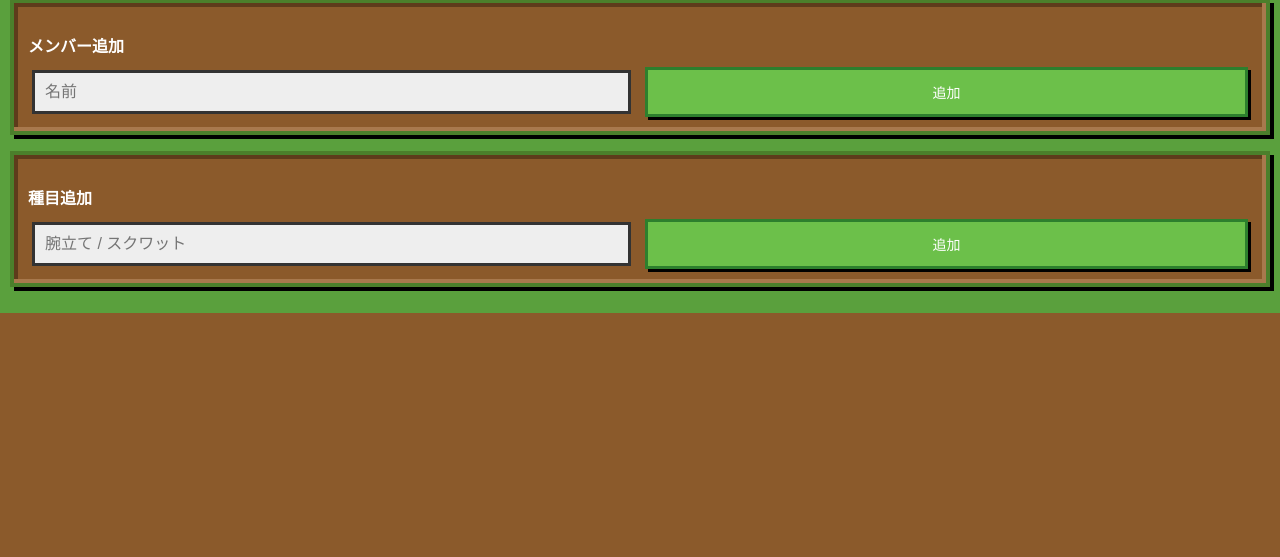
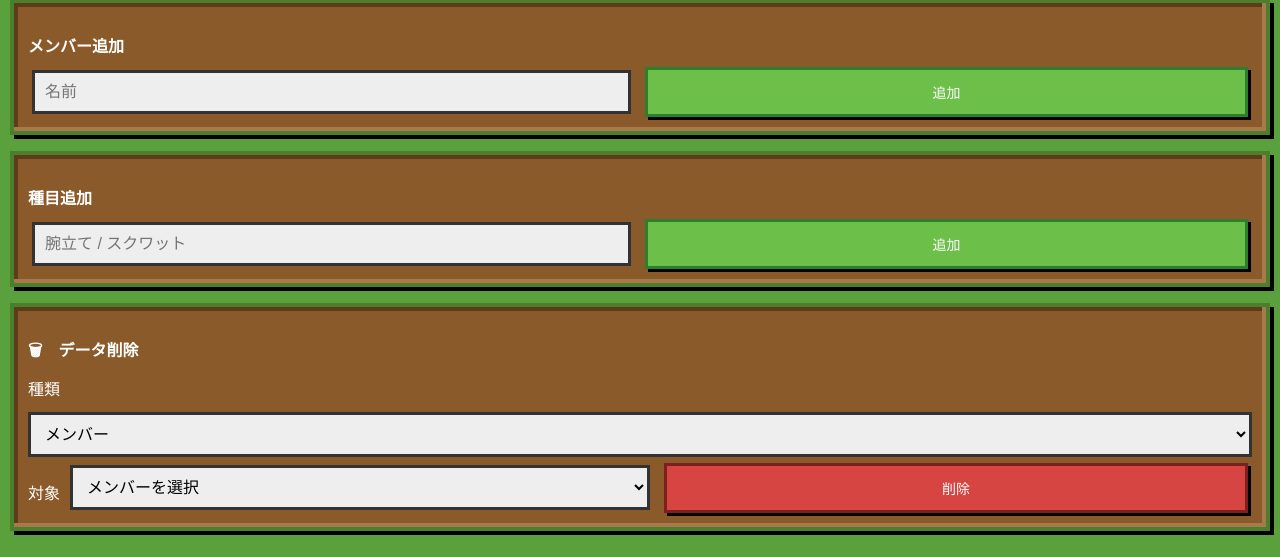
Before and after one commit to kmizuno0417-boop/family-workout-app, a Flask app: page / in a window 1280 px wide. Shown: the part 4298-4855 px from the top of the page. Before the commit the page ends 4611 px from the top, so only its background shows below. Run offline with Flask 3, Linux system fonts and the light colour scheme; data comes from the database, SQL or seed files in the repository; both versions use the stored data as it was after the commit; some web fonts are replaced.

Commit message:
member_delete_add

```diff
--- a/app.py
+++ b/app.py
@@ -403,6 +403,44 @@ def delete_workout():
 
     return "",204
 
+@app.route("/delete_member", methods=["POST"])
+def delete_member():
+
+    member_id = request.form["id"]
+
+    conn = sqlite3.connect(DB)
+    cur = conn.cursor()
+
+    # ワークアウト削除
+    cur.execute("DELETE FROM workouts WHERE member_id=?", (member_id,))
+
+    # メンバー削除
+    cur.execute("DELETE FROM members WHERE id=?", (member_id,))
+
+    conn.commit()
+    conn.close()
+
+    return redirect("/")
+
+
+@app.route("/delete_exercise", methods=["POST"])
+def delete_exercise():
+
+    exercise_id = request.form["id"]
+
+    conn = sqlite3.connect(DB)
+    cur = conn.cursor()
+
+    # ワークアウト削除
+    cur.execute("DELETE FROM workouts WHERE exercise_id=?", (exercise_id,))
+
+    # 種目削除
+    cur.execute("DELETE FROM exercises WHERE id=?", (exercise_id,))
+
+    conn.commit()
+    conn.close()
+
+    return redirect("/")
 
 if __name__=="__main__":
     app.run(host="0.0.0.0",port=5000,debug=True)
--- a/templates/index.html
+++ b/templates/index.html
@@ -214,6 +214,13 @@ button.delete{
     flex-direction: column;
     gap:6px;
     width:100%;
+}
+
+.member-delete-row{
+    display:flex;
+    align-items:center;
+    justify-content:space-between;
+    margin:6px 0;
 }
 
 @media (min-width:600px) {
@@ -495,6 +502,60 @@ style="left:{{m.progress}}%">
 </form>
 </div>
 
+<!-- データ削除 -->
+<div class="card">
+<h3>🗑 データ削除</h3>
+
+<div style="margin-bottom:6px;">種類</div>
+
+<select id="deleteType" onchange="switchDeleteTarget()">
+<option value="member">メンバー</option>
+<option value="exercise">種目</option>
+</select>
+
+<form id="deleteMemberForm" action="/delete_member" method="post">
+
+<div style="margin-top:8px;">対象</div>
+
+<select name="id">
+<option value="">メンバーを選択</option>
+{% for m in members %}
+<option value="{{m[0]}}">
+{{m[1]}}
+</option>
+{% endfor %}
+</select>
+
+<button class="delete"
+onclick="return confirm('このメンバーと全ての記録を削除しますか？')">
+削除
+</button>
+
+</form>
+
+
+<form id="deleteExerciseForm" action="/delete_exercise" method="post" style="display:none">
+
+<div style="margin-top:8px;">対象</div>
+
+<select name="id">
+<option value="">種目を選択</option>
+{% for e in exercises %}
+<option value="{{e[0]}}">
+{{e[1]}}
+</option>
+{% endfor %}
+</select>
+
+<button class="delete"
+onclick="return confirm('この種目と全ての記録を削除しますか？')">
+削除
+</button>
+
+</form>
+
+</div>
+
 <!-- モーダル -->
 <div class="modal" id="modal">
 <div class="modal-content">
@@ -553,6 +614,23 @@ function changeMonth(delta){
     if(m<1){ m=12; y-=1; }
     if(m>12){ m=1; y+=1; }
     window.location.href = `/?year=${y}&month=${m}`;
+}
+
+function switchDeleteTarget(){
+
+const type = document.getElementById("deleteType").value
+
+const memberForm = document.getElementById("deleteMemberForm")
+const exerciseForm = document.getElementById("deleteExerciseForm")
+
+if(type === "member"){
+memberForm.style.display="block"
+exerciseForm.style.display="none"
+}else{
+memberForm.style.display="none"
+exerciseForm.style.display="block"
+}
+
 }
 
 // 削除ボタン
```
Also changed, not shown: workout.db.
